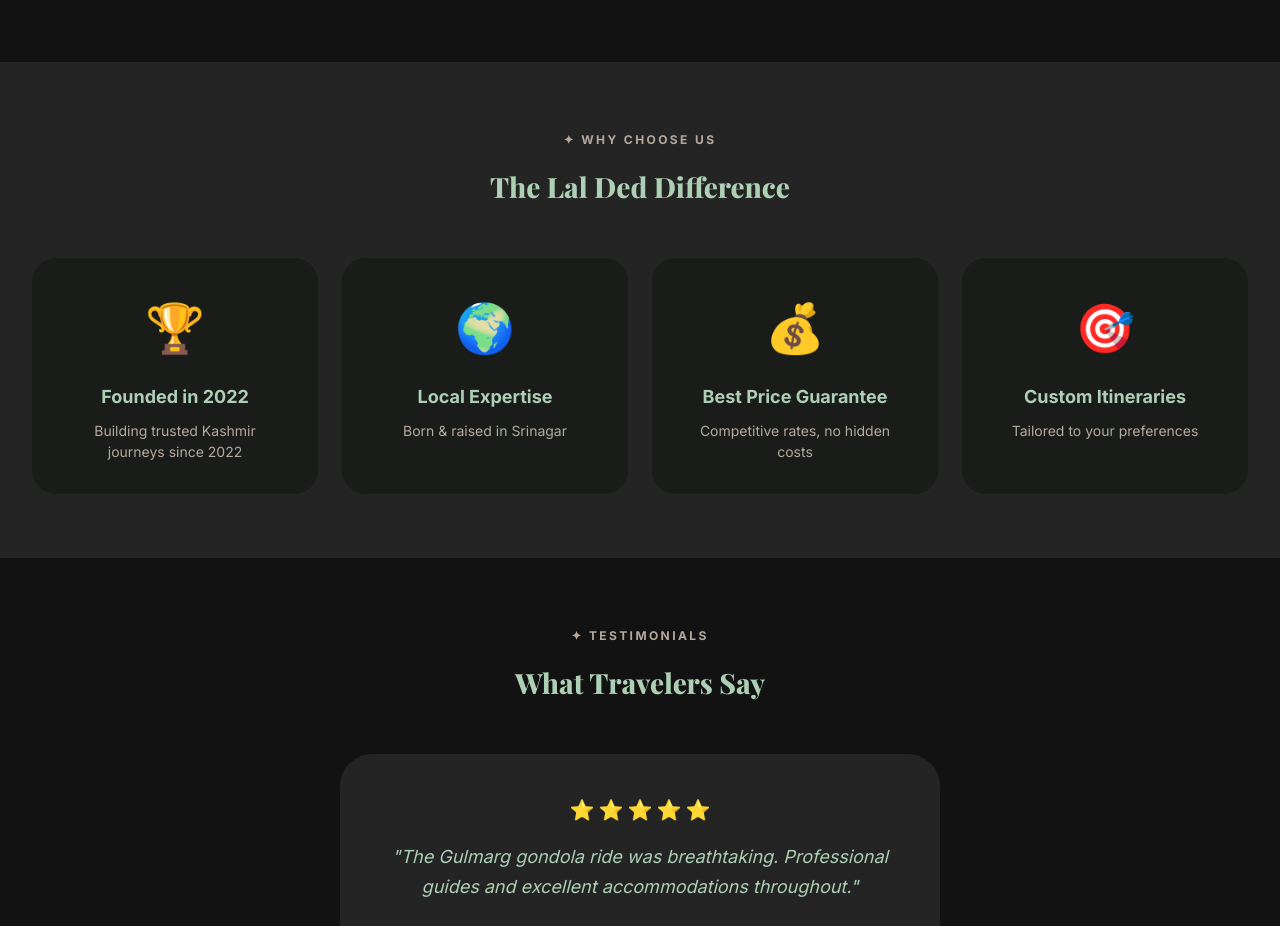
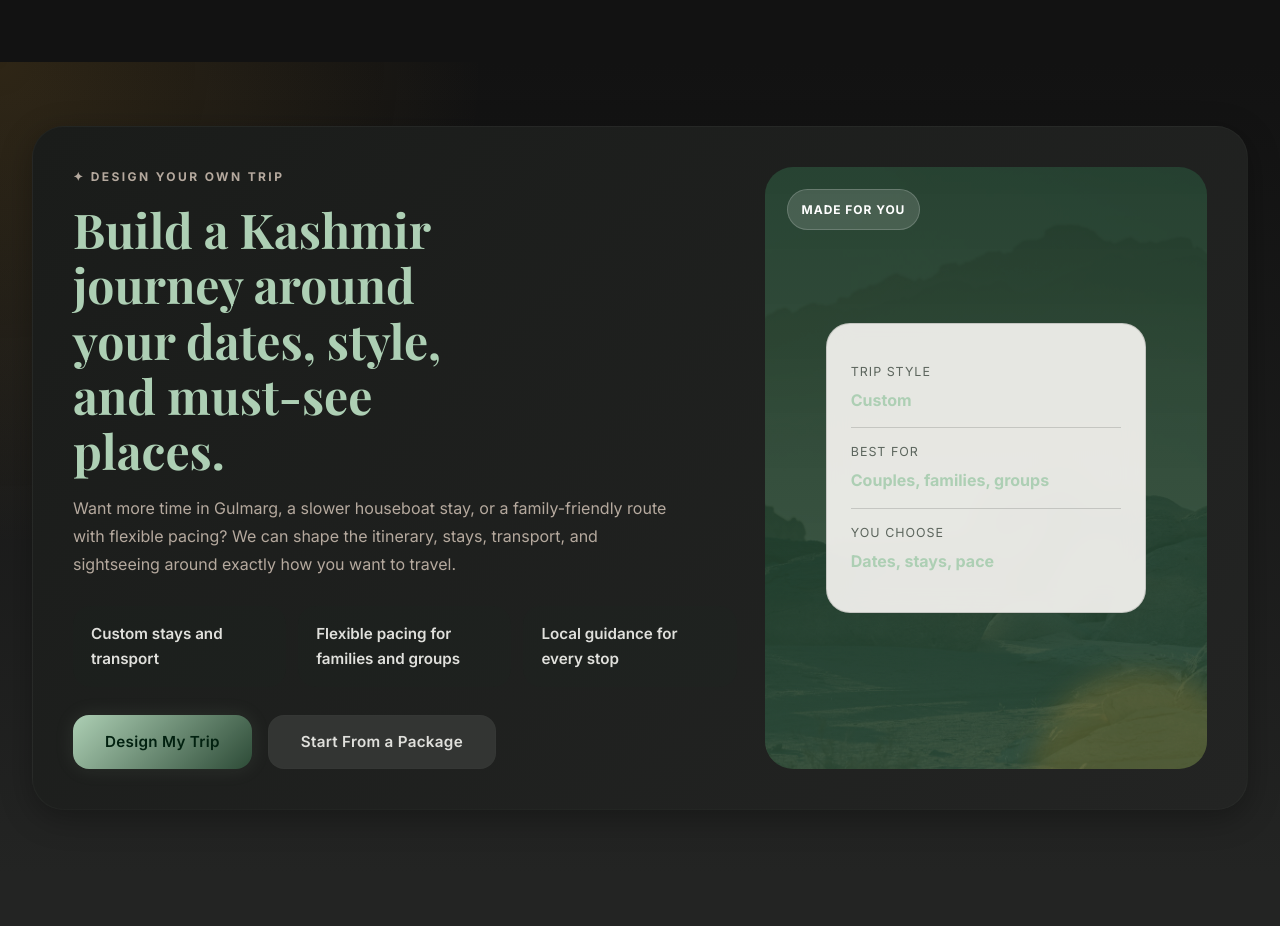
Before and after one commit to junaidkhan80121/Lal-Ded, a React (Vite) app: page / in a window 1280 px wide. Shown: the part 1867-2793 px from the top of the page. Built offline with nearby package versions, Linux system fonts and the light colour scheme; a web font is replaced by a local one.

Commit message:
feat: design your trip feature

```diff
--- a/src/Home.css
+++ b/src/Home.css
@@ -536,6 +536,141 @@
   transform: translate(-50%, -50%) scale(1);
 }
 
+/* ── Design Your Own Trip ── */
+.custom-trip {
+  padding: 64px 0;
+  background:
+    radial-gradient(circle at top left, rgba(216, 155, 43, 0.14), transparent 32%),
+    linear-gradient(180deg, var(--bg-primary), var(--surface-container-low));
+}
+
+.custom-trip__card {
+  display: grid;
+  grid-template-columns: minmax(0, 1.35fr) minmax(280px, 0.9fr);
+  gap: 28px;
+  align-items: stretch;
+  padding: 40px;
+  border-radius: 32px;
+  background: linear-gradient(135deg, var(--surface-container-lowest), var(--surface-container-low));
+  border: 1px solid var(--border-subtle);
+  box-shadow: var(--shadow-lg);
+}
+
+.custom-trip__content {
+  display: flex;
+  flex-direction: column;
+  justify-content: center;
+}
+
+.custom-trip__title {
+  font-size: clamp(2rem, 4vw, 3rem);
+  color: var(--primary);
+  line-height: 1.15;
+  margin-bottom: 16px;
+  max-width: 12ch;
+}
+
+.custom-trip__desc {
+  font-size: 1rem;
+  line-height: 1.75;
+  color: var(--text-secondary);
+  max-width: 60ch;
+}
+
+.custom-trip__points {
+  display: grid;
+  grid-template-columns: repeat(3, minmax(0, 1fr));
+  gap: 12px;
+  margin: 28px 0;
+}
+
+.custom-trip__point {
+  padding: 16px 18px;
+  border-radius: 18px;
+  background: rgba(22, 52, 34, 0.06);
+  color: var(--text-primary);
+  font-size: 0.95rem;
+  font-weight: 600;
+}
+
+.custom-trip__actions {
+  display: flex;
+  gap: 16px;
+  flex-wrap: wrap;
+}
+
+.custom-trip__visual {
+  position: relative;
+  min-height: 100%;
+  display: flex;
+  align-items: center;
+  justify-content: center;
+  border-radius: 28px;
+  padding: 28px;
+  background:
+    linear-gradient(180deg, rgba(22, 52, 34, 0.92), rgba(45, 75, 55, 0.88)),
+    url('/assets/travel-bg.jpg') center/cover;
+  overflow: hidden;
+}
+
+.custom-trip__visual::after {
+  content: '';
+  position: absolute;
+  inset: auto -10% -20% auto;
+  width: 220px;
+  height: 220px;
+  border-radius: 50%;
+  background: rgba(216, 155, 43, 0.2);
+  filter: blur(12px);
+}
+
+.custom-trip__badge {
+  position: absolute;
+  top: 22px;
+  left: 22px;
+  padding: 10px 14px;
+  border-radius: 999px;
+  background: rgba(255, 255, 255, 0.14);
+  border: 1px solid rgba(255, 255, 255, 0.18);
+  color: #fff;
+  font-size: 0.75rem;
+  font-weight: 700;
+  letter-spacing: 0.08em;
+  text-transform: uppercase;
+}
+
+.custom-trip__panel {
+  position: relative;
+  z-index: 1;
+  width: min(100%, 320px);
+  padding: 24px;
+  background: rgba(251, 249, 245, 0.9);
+}
+
+.custom-trip__panel-row {
+  display: flex;
+  flex-direction: column;
+  gap: 6px;
+  padding: 14px 0;
+  border-bottom: 1px solid var(--border-subtle);
+}
+
+.custom-trip__panel-row:last-child {
+  border-bottom: none;
+}
+
+.custom-trip__panel-row span {
+  color: var(--text-muted);
+  font-size: 0.78rem;
+  text-transform: uppercase;
+  letter-spacing: 0.08em;
+}
+
+.custom-trip__panel-row strong {
+  color: var(--primary);
+  font-size: 1rem;
+}
+
 /* ── Why Choose Us ── */
 .why-us {
   padding: 64px 0;
@@ -934,6 +1069,14 @@
 
 /* ── Responsive ── */
 @media (max-width: 1024px) {
+  .custom-trip__card {
+    grid-template-columns: 1fr;
+  }
+
+  .custom-trip__points {
+    grid-template-columns: 1fr;
+  }
+
   .destinations__grid {
     grid-template-columns: repeat(2, 1fr);
     grid-template-rows: auto;
@@ -951,6 +1094,10 @@
 }
 
 @media (max-width: 768px) {
+  .custom-trip__card {
+    padding: 32px 24px;
+  }
+
   .hero {
     min-height: 100vh;
     padding: 60px 0 80px;
@@ -1011,6 +1158,24 @@
 }
 
 @media (max-width: 480px) {
+  .custom-trip {
+    padding: 48px 0;
+  }
+
+  .custom-trip__card {
+    padding: 24px 20px;
+    border-radius: 24px;
+  }
+
+  .custom-trip__visual {
+    padding: 20px;
+    min-height: 280px;
+  }
+
+  .custom-trip__actions .btn {
+    width: 100%;
+  }
+
   .hero__title {
     font-size: 2rem;
   }
--- a/src/Home.jsx
+++ b/src/Home.jsx
@@ -273,6 +273,54 @@ export default function Home() {
         </div>
       </section>
 
+      {/* ── Design Your Own Trip ── */}
+      <section className="custom-trip reveal">
+        <div className="container">
+          <div className="custom-trip__card">
+            <div className="custom-trip__content">
+              <span className="section-label">✦ Design Your Own Trip</span>
+              <h2 className="custom-trip__title heading-display">
+                Build a Kashmir journey around your dates, style, and must-see places.
+              </h2>
+              <p className="custom-trip__desc">
+                Want more time in Gulmarg, a slower houseboat stay, or a family-friendly route with flexible pacing?
+                We can shape the itinerary, stays, transport, and sightseeing around exactly how you want to travel.
+              </p>
+              <div className="custom-trip__points">
+                <div className="custom-trip__point">Custom stays and transport</div>
+                <div className="custom-trip__point">Flexible pacing for families and groups</div>
+                <div className="custom-trip__point">Local guidance for every stop</div>
+              </div>
+              <div className="custom-trip__actions">
+                <Link to="/contact" className="btn btn-primary">
+                  Design My Trip
+                </Link>
+                <Link to="/packages" className="btn btn-secondary">
+                  Start From a Package
+                </Link>
+              </div>
+            </div>
+            <div className="custom-trip__visual">
+              <div className="custom-trip__badge">Made for you</div>
+              <div className="custom-trip__panel glass-card">
+                <div className="custom-trip__panel-row">
+                  <span>Trip Style</span>
+                  <strong>Custom</strong>
+                </div>
+                <div className="custom-trip__panel-row">
+                  <span>Best for</span>
+                  <strong>Couples, families, groups</strong>
+                </div>
+                <div className="custom-trip__panel-row">
+                  <span>You choose</span>
+                  <strong>Dates, stays, pace</strong>
+                </div>
+              </div>
+            </div>
+          </div>
+        </div>
+      </section>
+
       {/* ── Why Choose Us ── */}
       <section className="why-us reveal">
         <div className="container">
@@ -346,7 +394,7 @@ export default function Home() {
             {[
               { value: 50, suffix: '+', label: 'Destinations' },
               { value: 2500, suffix: '+', label: 'Travellers' },
-              { value: 19, suffix: '', label: 'Years Trust' },
+              { value: 2022, suffix: '', label: 'Founded' },
               { value: 98, suffix: '%', label: 'Satisfaction' },
             ].map((stat, i) => (
               <div className="stats__item" key={i}>
```
